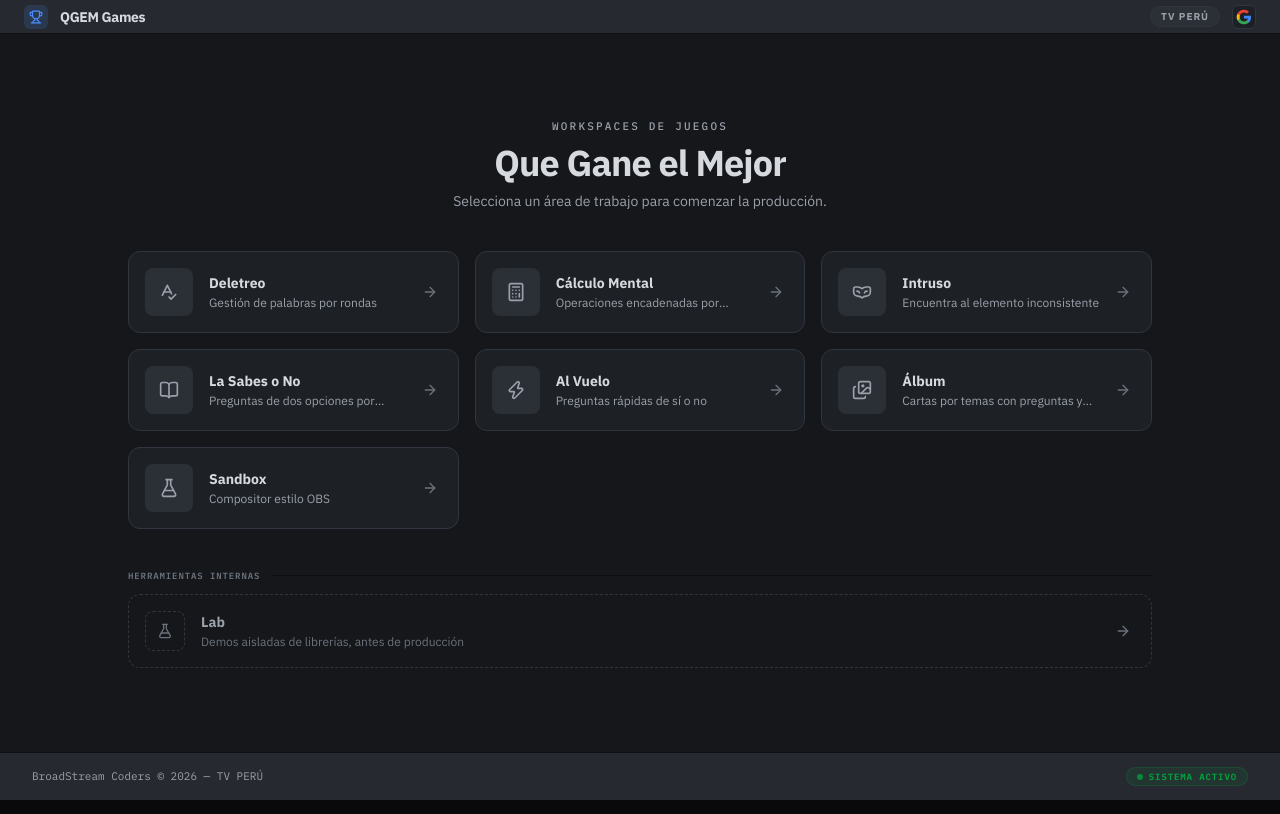
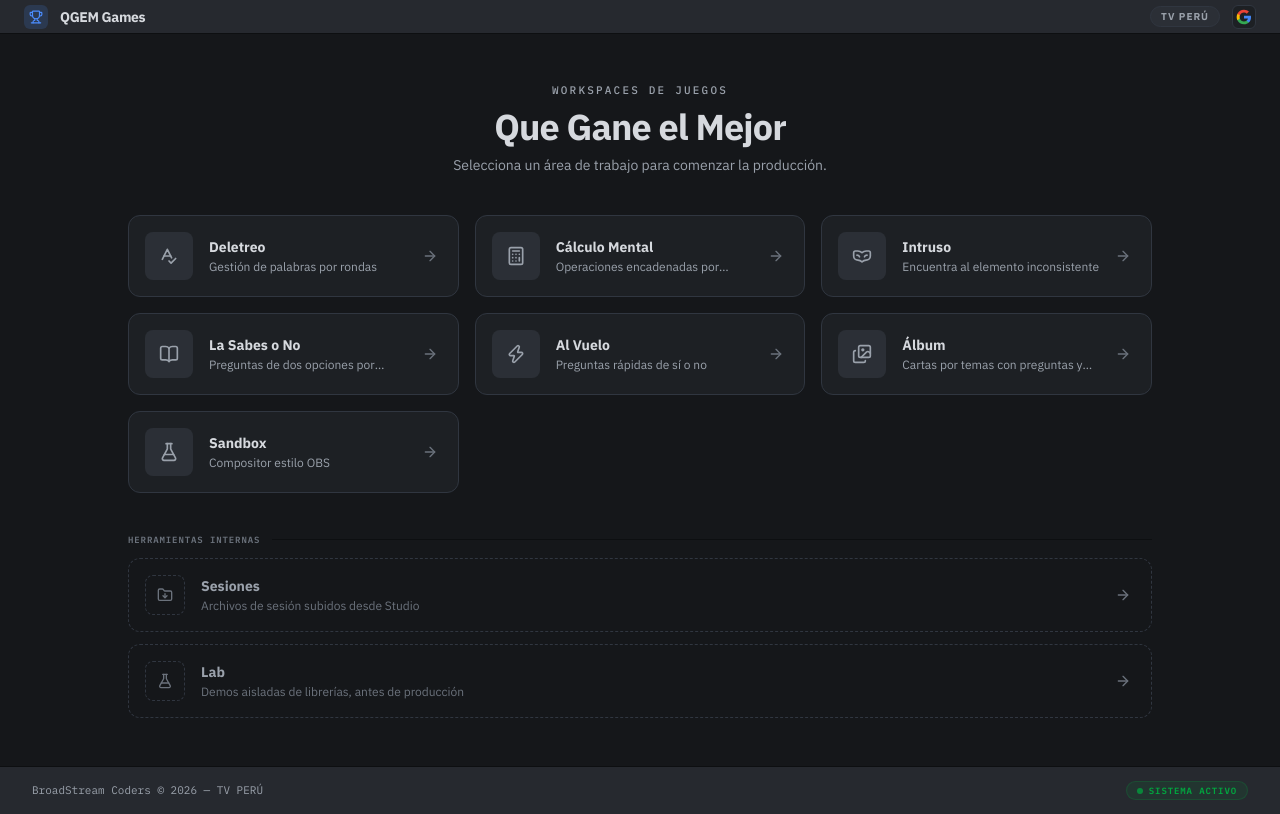
Before and after one commit to BroadStream-Coders/TvPeru-QGEM-Games, a Next.js app: page / in a window 1280 px wide. Built offline with nearby package versions, Linux system fonts and the light colour scheme; no server answers.

Commit message:
feat(technical-debt): update lab routes in technical debt

```diff
--- a/src/app/page.tsx
+++ b/src/app/page.tsx
@@ -9,6 +9,7 @@ import {
   BookOpen,
   Zap,
   Images,
+  FolderDown,
 } from "lucide-react";
 import { AuthButton } from "@/components/shared/AuthButton";
 
@@ -53,6 +54,21 @@ const workspaces = [
     name: "Sandbox",
     description: "Compositor estilo OBS",
     href: "/workspaces/sandbox",
+    icon: FlaskConical,
+  },
+];
+
+const tools = [
+  {
+    name: "Sesiones",
+    description: "Archivos de sesión subidos desde Studio",
+    href: "/sesiones",
+    icon: FolderDown,
+  },
+  {
+    name: "Lab",
+    description: "Demos aisladas de librerías, antes de producción",
+    href: "/lab",
     icon: FlaskConical,
   },
 ];
@@ -128,25 +144,28 @@ export default function Home() {
               </span>
               <div className="h-px flex-1 bg-edge" />
             </div>
+            {tools.map((tool) => (
               <Link
-              href="/lab"
+                key={tool.href}
+                href={tool.href}
                 className="group flex items-center gap-4 rounded-xl border border-dashed border-line bg-transparent p-4 transition-all hover:border-acc/40 hover:bg-panel/50"
               >
                 <div className="flex h-10 w-10 shrink-0 items-center justify-center rounded-lg border border-dashed border-line text-faint group-hover:border-acc/40 group-hover:text-acc transition-colors">
-                <FlaskConical className="h-4 w-4" />
+                  <tool.icon className="h-4 w-4" />
                 </div>
                 <div className="flex-1 min-w-0">
                   <p className="text-sm font-bold text-dim group-hover:text-ink truncate">
-                  Lab
+                    {tool.name}
                   </p>
                   <p className="mt-0.5 text-xs text-faint line-clamp-1">
-                  Demos aisladas de librerías, antes de producción
+                    {tool.description}
                   </p>
                 </div>
                 <div className="text-faint transition-all group-hover:text-acc group-hover:translate-x-0.5 pr-1">
                   <ArrowRight className="h-4 w-4" />
                 </div>
               </Link>
+            ))}
           </div>
         </div>
       </main>
```
Also changed, not shown: 1 other file (tests, documents, lock files or other folders). Lines whose indentation alone changed are shown as unchanged.
